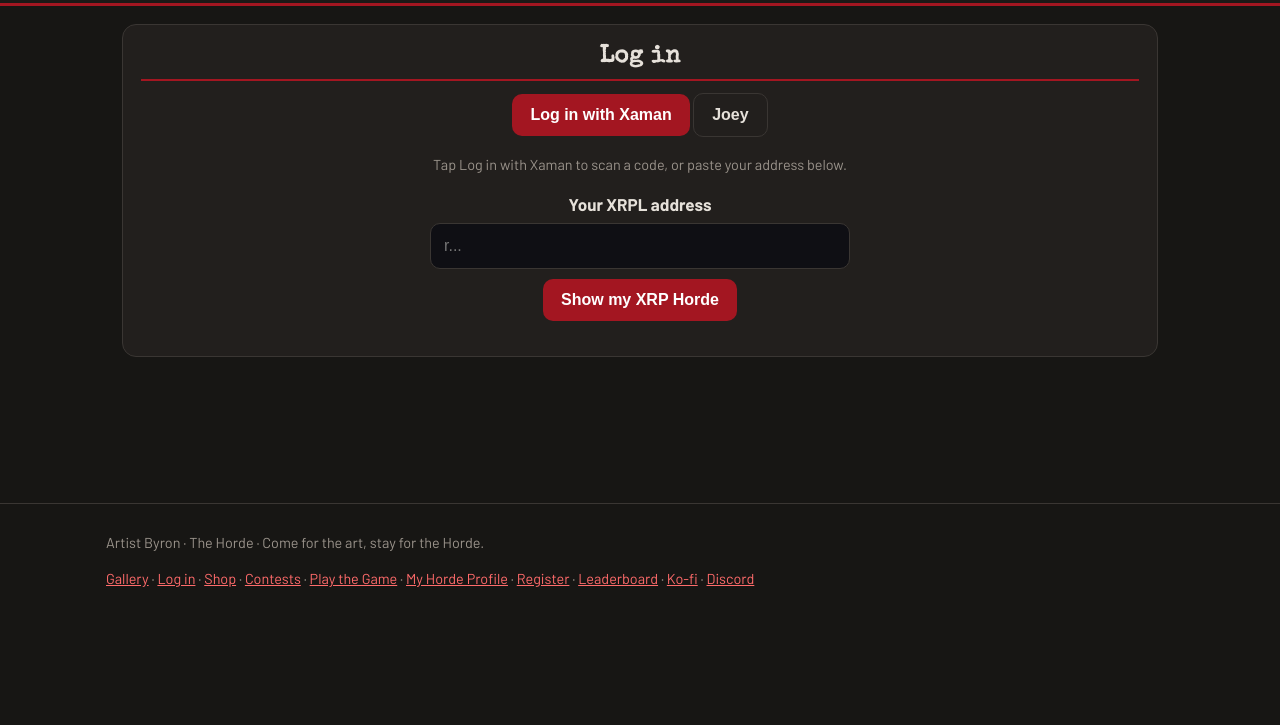
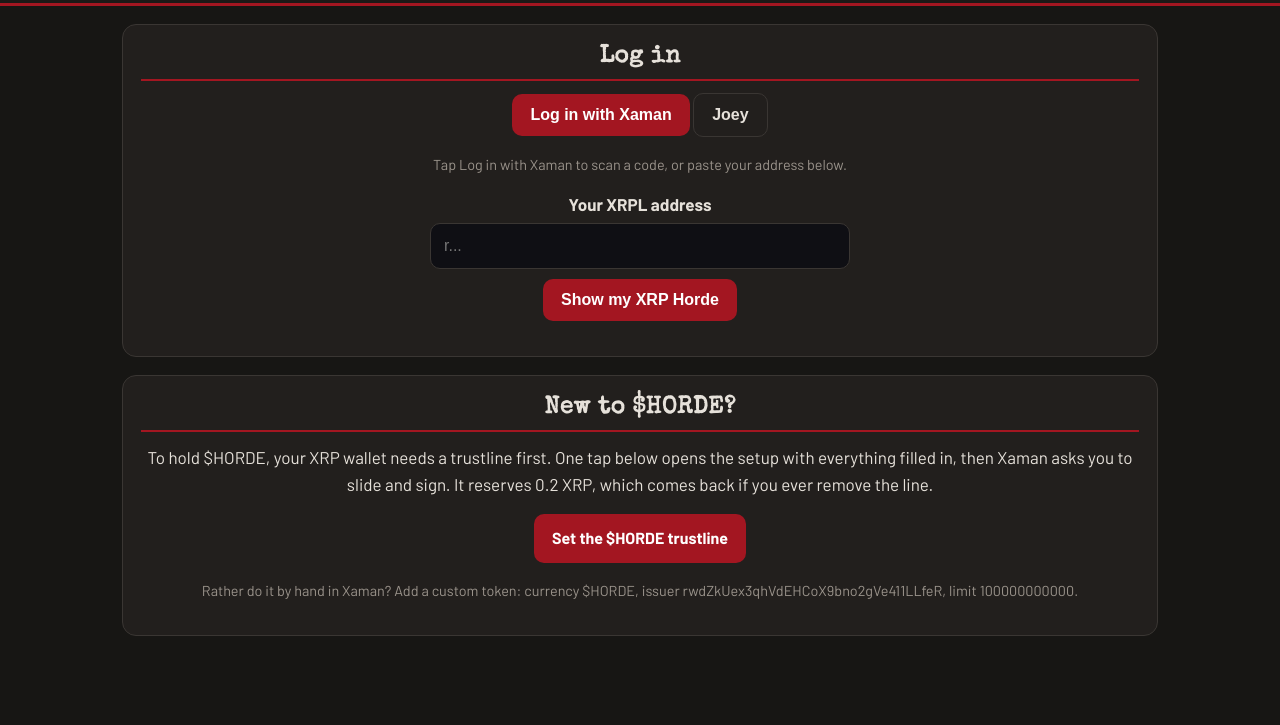
Before and after one commit to hordebyron/artistbyron, a plain HTML site: page xrp.html in a window 1280 px wide. Shown: the part 75-800 px from the top of the page. Drawn offline with nearby package versions, Linux system fonts and the light colour scheme.

Commit message:
XRP page: one tap HORDE trustline setup for people who do not have it

```diff
--- a/xrp.html
+++ b/xrp.html
@@ -21,7 +21,7 @@
 }
 </style>
 
-<link rel="stylesheet" href="style.css?v=43">
+<link rel="stylesheet" href="style.css?v=49">
 <link rel="icon" type="image/png" href="favicon.png">
 <link rel="shortcut icon" href="favicon.ico">
 <link rel="preconnect" href="https://fonts.googleapis.com"><link rel="preconnect" href="https://fonts.gstatic.com" crossorigin><link href="https://fonts.googleapis.com/css2?family=Special+Elite&family=Barlow:ital,wght@0,400;0,500;0,600;0,700;1,400&display=swap" rel="stylesheet">
@@ -47,6 +47,13 @@
       <input type="text" id="xrpl-input" placeholder="r..." autocomplete="off" spellcheck="false">
       <p style="margin-top:10px"><button class="btn" type="submit">Show my XRP Horde</button></p>
     </form>
+  </section>
+
+  <section class="card">
+    <h2>New to $HORDE?</h2>
+    <p>To hold $HORDE, your XRP wallet needs a trustline first. One tap below opens the setup with everything filled in, then Xaman asks you to slide and sign. It reserves 0.2 XRP, which comes back if you ever remove the line.</p>
+    <p><a class="btn" href="https://xrpl.services/?issuer=rwdZkUex3qhVdEHCoX9bno2gVe411LLfeR&currency=24484F5244450000000000000000000000000000&limit=100000000000" target="_blank" rel="noopener">Set the $HORDE trustline</a></p>
+    <p class="small">Rather do it by hand in Xaman? Add a custom token: currency $HORDE, issuer rwdZkUex3qhVdEHCoX9bno2gVe411LLfeR, limit 100000000000.</p>
   </section>
 
   <section class="card" id="welcome-card" hidden>
```
